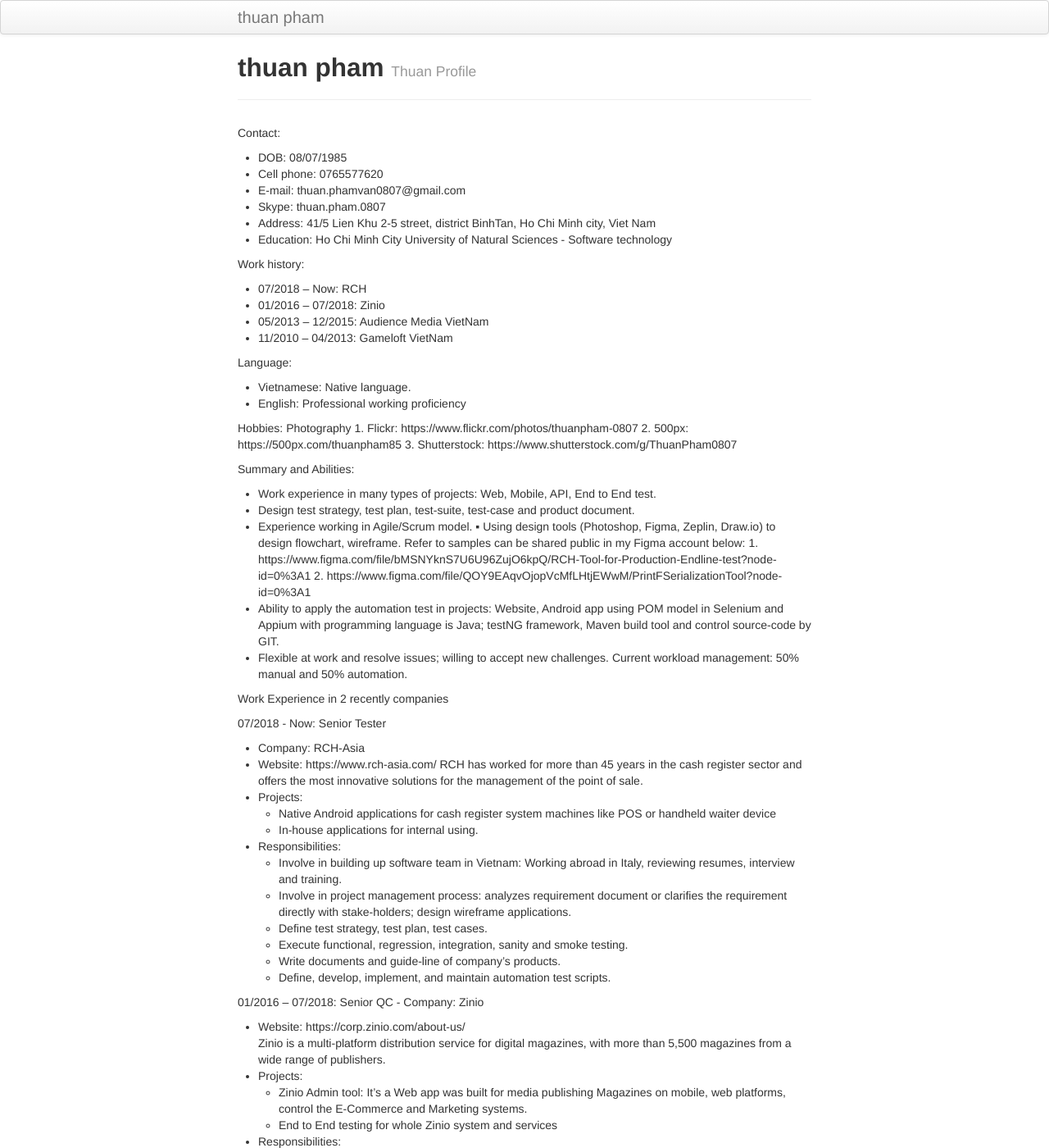
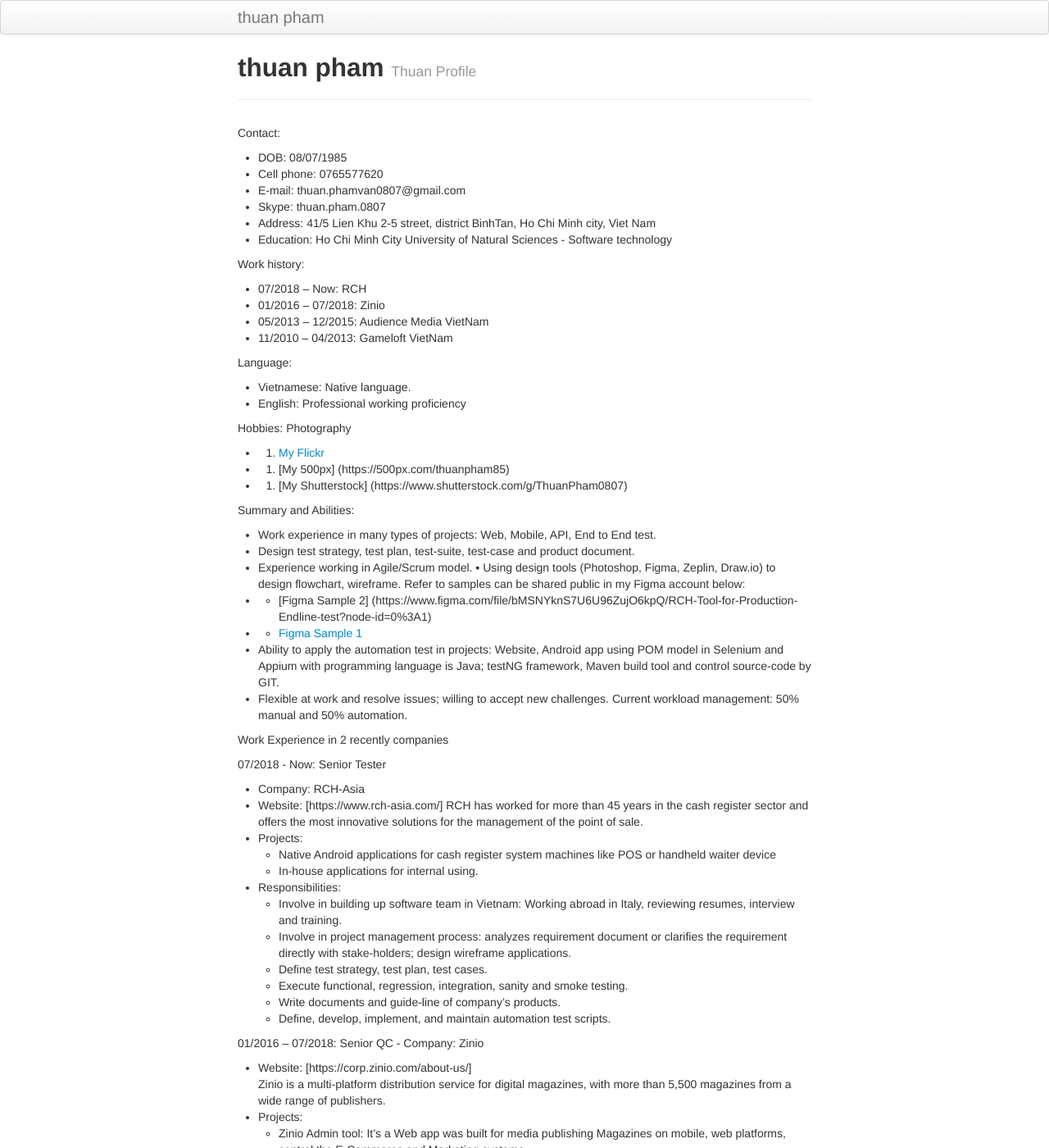
Before and after one commit to thuanpham0807/thuanpham.github.io, a Jekyll site: the page built from index.md, in a window 1280 px wide and 1400 px high. Shown: the whole window at 82% size. Built offline with Jekyll 4.4.1, drawn with Linux system fonts in a browser that asks for light colours.

Commit message:
convert some text to hyperlink in resume

```diff
--- a/index.md
+++ b/index.md
@@ -24,16 +24,16 @@
 - English: Professional working  proficiency
 
 Hobbies: Photography
-	1. Flickr: https://www.flickr.com/photos/thuanpham-0807
-	2. 500px: https://500px.com/thuanpham85
-	3. Shutterstock: https://www.shutterstock.com/g/ThuanPham0807
+- 1. [My Flickr](https://www.flickr.com/photos/thuanpham-0807)
+- 2. [My 500px] (https://500px.com/thuanpham85)
+- 3. [My Shutterstock] (https://www.shutterstock.com/g/ThuanPham0807)
 
 Summary and Abilities:
 - Work experience in many types of projects: Web, Mobile, API, End to End test.
 - Design test strategy, test plan, test-suite, test-case and product document.
 - Experience working in Agile/Scrum model. ▪ Using design tools (Photoshop, Figma, Zeplin, Draw.io) to design flowchart, wireframe. Refer to samples can be shared public in my Figma account below:
-		1. https://www.figma.com/file/bMSNYknS7U6U96ZujO6kpQ/RCH-Tool-for-Production-Endline-test?node-id=0%3A1
-		2. https://www.figma.com/file/QOY9EAqvOjopVcMfLHtjEWwM/PrintFSerializationTool?node-id=0%3A1
+- - [Figma Sample 2] (https://www.figma.com/file/bMSNYknS7U6U96ZujO6kpQ/RCH-Tool-for-Production-Endline-test?node-id=0%3A1)
+- - [Figma Sample 1](https://www.figma.com/file/QOY9EAqvOjopVcMfLHtjEWwM/PrintFSerializationTool?node-id=0%3A1)
 - Ability to apply the automation test in projects: Website, Android app using POM model in Selenium and Appium with programming language is Java; testNG framework, Maven build tool and control source-code by GIT.
 - Flexible at work and resolve issues; willing to accept new challenges. Current workload management: 50% manual and  50% automation.
 
@@ -41,7 +41,7 @@
 
 07/2018 - Now: Senior Tester
 - Company:  RCH-Asia
-- Website:   https://www.rch-asia.com/
+- Website:   [https://www.rch-asia.com/]
 RCH has worked for more than 45 years in the cash register sector and offers the most innovative solutions for the management of the point of sale.
 - Projects:
 	- Native Android applications for cash register system machines like POS or handheld waiter device
@@ -55,7 +55,7 @@
 	- Define, develop, implement, and maintain automation test scripts.
 
 01/2016 – 07/2018: Senior QC - Company:  Zinio
-- Website:   https://corp.zinio.com/about-us/
+- Website:   [https://corp.zinio.com/about-us/]
 Zinio is a multi-platform distribution service for digital magazines, with more  than 5,500 magazines from a wide range of publishers.
 - Projects:
 	- Zinio Admin tool:  It’s a Web app was built for media publishing Magazines  on mobile, web platforms, control the E-Commerce and Marketing systems.
```
